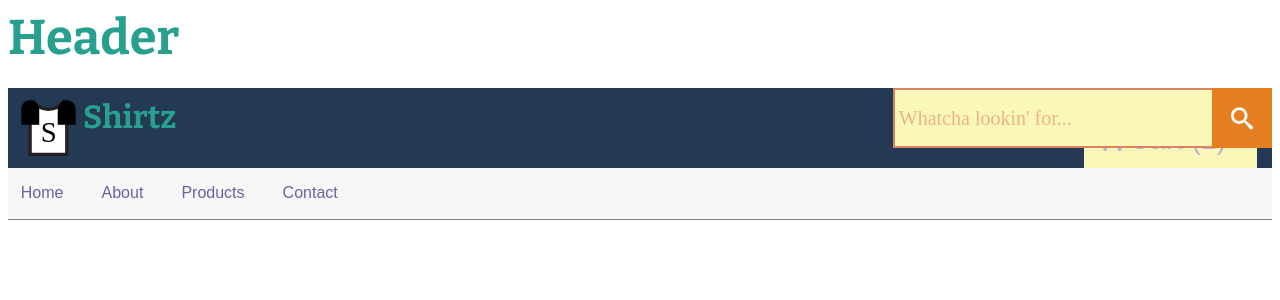
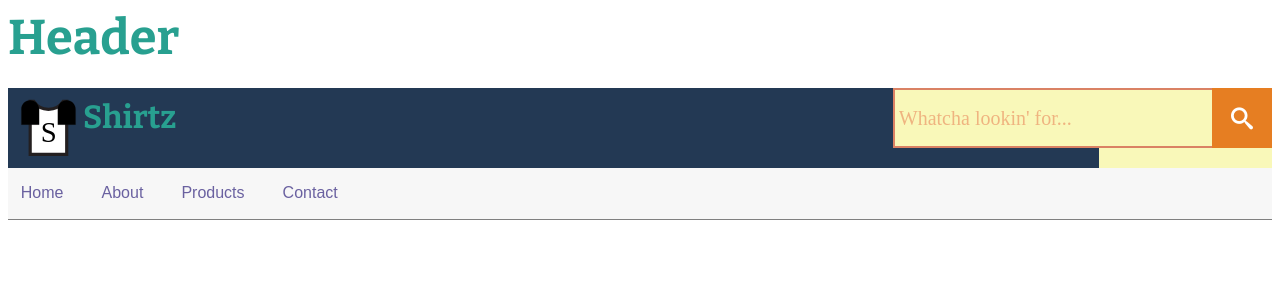
Before and after one commit to mart0855/ecommerce-website, a Jekyll site: the page styleguide/header.html, which Jekyll copies as it is, in a window 1280 px wide. Shown: the top 300 px of the page. Built offline with Jekyll 4.4.1, drawn with Linux system fonts in a browser that asks for light colours; nearby versions of some CDN libraries; some web fonts are replaced; Markdown is read by kramdown in place of the engine named in the settings.

Commit message:
Change cart size

```diff
--- a/css/buttons.css
+++ b/css/buttons.css
@@ -79,7 +79,6 @@
 	color: #6a61a0;
 	float: right;
 	height: 44px;
-	margin-right: 15px;
 	font-size: 1em;
 	background-color: #f9f8b9;
 }
@@ -112,18 +111,3 @@
 	}
 
 }
-
-
-@media screen and (min-width: 42em) {
-
-	.cart{
-		font-size: 1.3em;
-	}
-
-}
-
-@media screen and (min-width: 60em) {
-	.cart{
-		font-size: 1.8em;
-	}
-}
```
